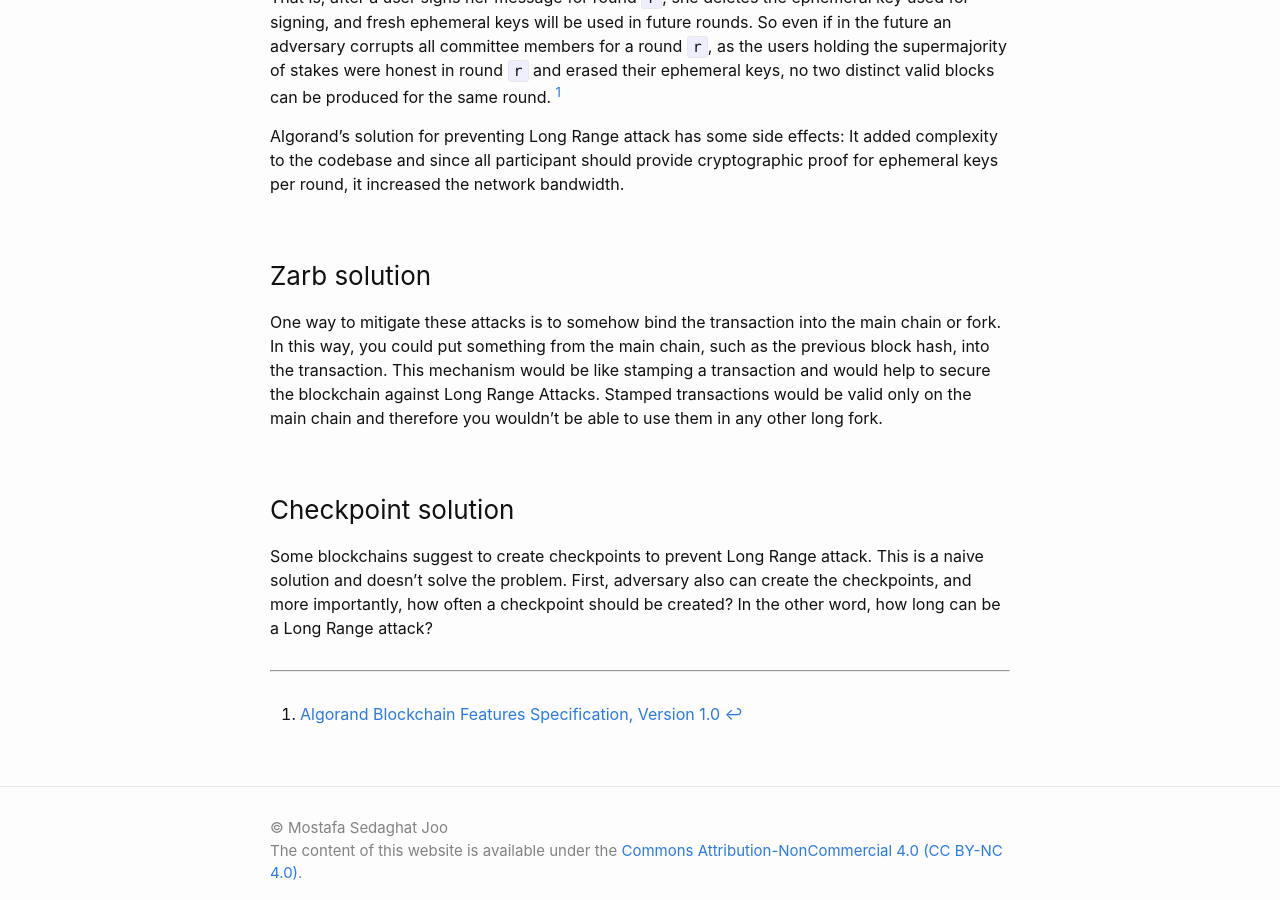
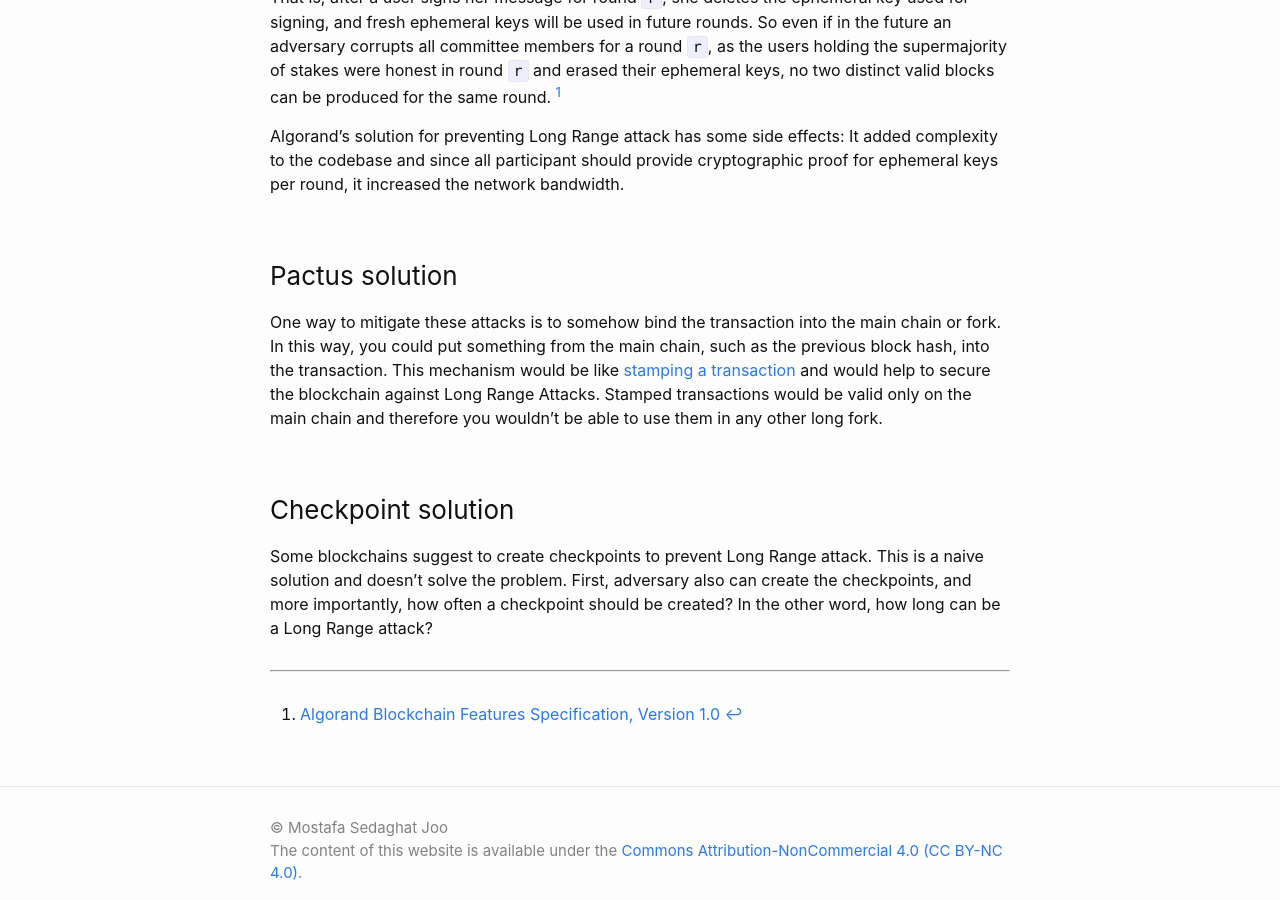
Before and after one commit to b00f/b00f.github.io, a Jekyll site: the page built from _posts/2022-02-17-security_of_proof_of_stake.md, in a window 1280 px wide and 900 px high, scrolled down 1523 px. Built offline with Jekyll 4.4.1, drawn with Linux system fonts in a browser that asks for light colours.

Commit message:
updating the doc

```diff
--- a/_posts/2022-02-17-security_of_proof_of_stake.md
+++ b/_posts/2022-02-17-security_of_proof_of_stake.md
@@ -37,9 +37,9 @@ keys, no two distinct valid blocks can be produced for the same round. [^1]
 
 Algorand's solution for preventing Long Range attack has some side effects: It added complexity to the codebase and since all participant should provide cryptographic proof for ephemeral keys per round, it increased the network bandwidth.
 
-### Zarb solution
+### Pactus solution
 
-One way to mitigate these attacks is to somehow bind the transaction into the main chain or fork. In this way, you could put something from the main chain, such as the previous block hash, into the transaction. This mechanism would be like stamping a transaction and would help to secure the blockchain against Long Range Attacks. Stamped transactions would be valid only on the main chain and therefore you wouldn’t be able to use them in any other long fork.
+One way to mitigate these attacks is to somehow bind the transaction into the main chain or fork. In this way, you could put something from the main chain, such as the previous block hash, into the transaction. This mechanism would be like [stamping a transaction](https://pactus.org/learn/transaction/stamping/) and would help to secure the blockchain against Long Range Attacks. Stamped transactions would be valid only on the main chain and therefore you wouldn’t be able to use them in any other long fork.
 
 ### Checkpoint solution
 
```
